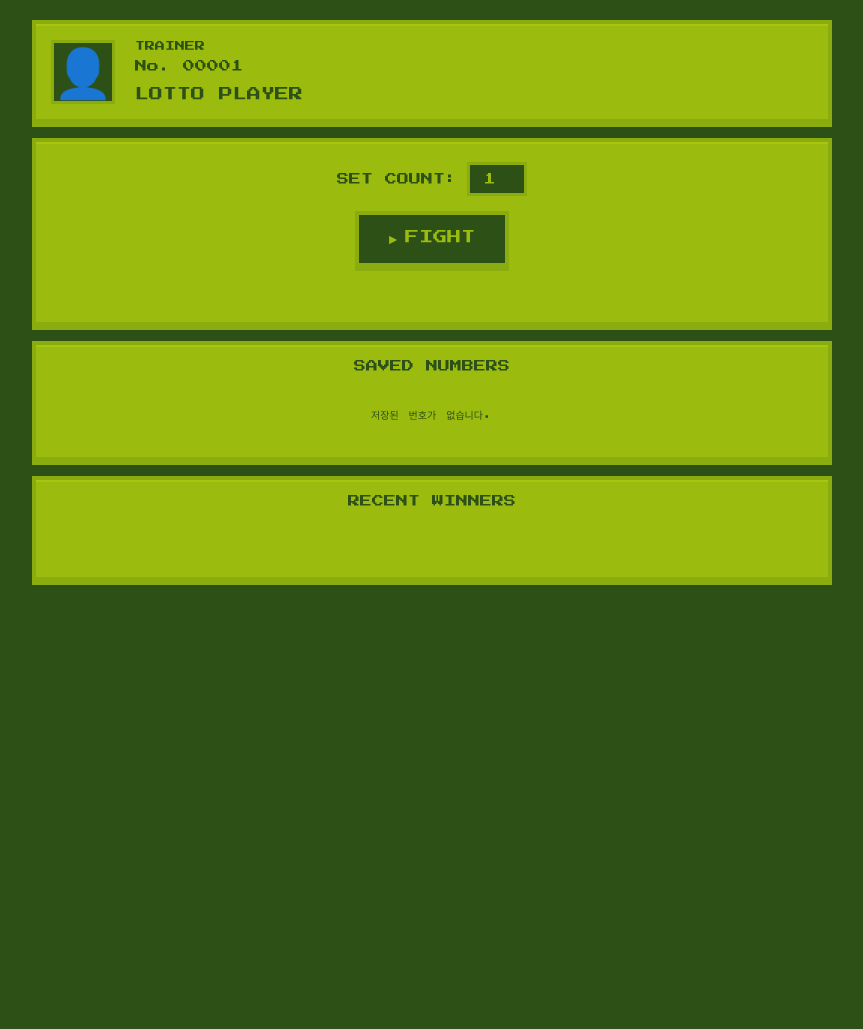
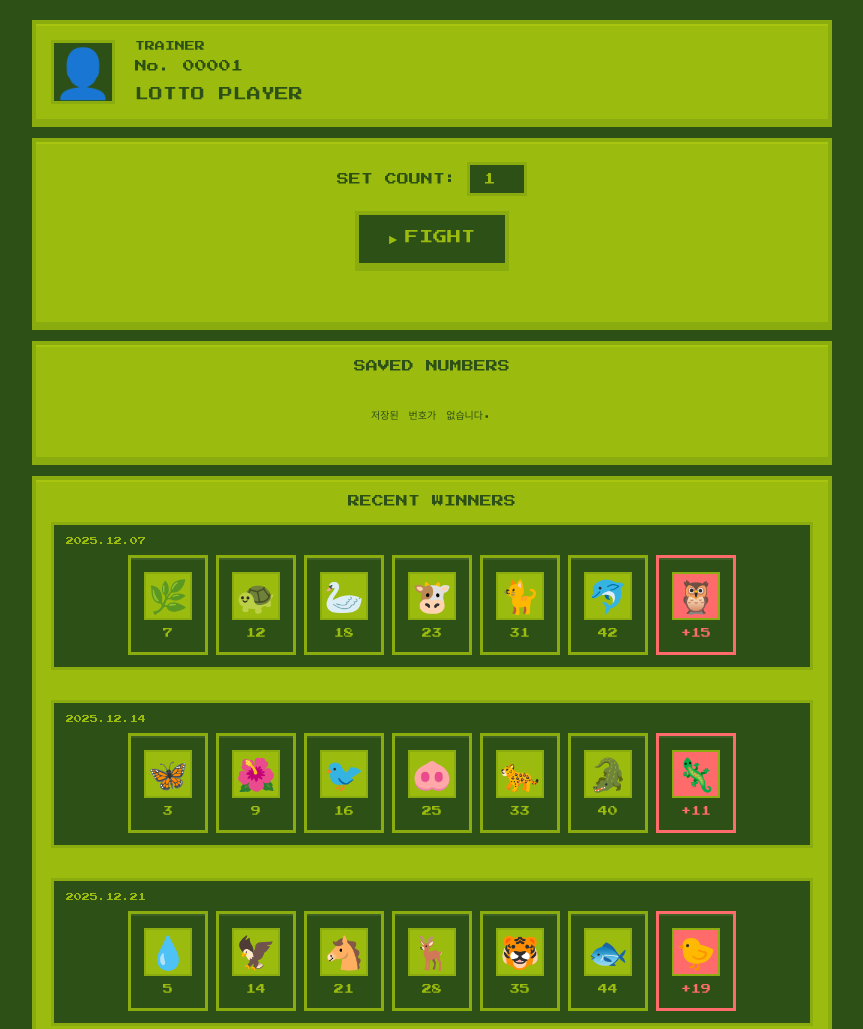
Before and after one commit to hamsterkingit/hamsterlottomaster, a website: page index.html in a window 1280 px wide. Shown: the top 1029 px of the page, without its empty margins (208-1071 px from the left). Before the commit the page ends 800 px from the top, so only its background shows below. Drawn offline with nearby package versions, Linux system fonts and the light colour scheme.

Commit message:
Add recent winners list display with Pokemon style

```diff
--- a/script.js
+++ b/script.js
@@ -279,4 +279,88 @@ document.addEventListener('DOMContentLoaded', () => {
 
     // 초기 표시
     displaySavedNumbers();
+    displayRecentWinners();
 });
+
+// 최근 당첨자 데이터 (이전 3개월 1등 당첨 번호 - 샘플 데이터)
+const previousWinningNumbers = [
+    { date: '2025.12.07', numbers: [7, 12, 18, 23, 31, 42], bonus: 15 },
+    { date: '2025.12.14', numbers: [3, 9, 16, 25, 33, 40], bonus: 11 },
+    { date: '2025.12.21', numbers: [5, 14, 21, 28, 35, 44], bonus: 19 },
+    { date: '2025.12.28', numbers: [2, 11, 17, 26, 32, 41], bonus: 8 },
+    { date: '2026.01.04', numbers: [1, 8, 15, 22, 29, 38], bonus: 13 },
+    { date: '2026.01.11', numbers: [4, 10, 19, 27, 34, 43], bonus: 6 },
+    { date: '2026.01.18', numbers: [6, 13, 20, 24, 30, 39], bonus: 14 },
+    { date: '2026.01.25', numbers: [9, 16, 21, 28, 35, 45], bonus: 7 },
+    { date: '2026.02.01', numbers: [3, 11, 18, 25, 32, 41], bonus: 12 },
+    { date: '2026.02.08', numbers: [5, 14, 19, 26, 33, 42], bonus: 9 },
+    { date: '2026.02.15', numbers: [2, 10, 17, 24, 31, 40], bonus: 16 },
+    { date: '2026.02.22', numbers: [4, 12, 20, 27, 34, 43], bonus: 5 }
+];
+
+// 최근 당첨자 표시
+function displayRecentWinners() {
+    const container = document.getElementById('recentWinners');
+    container.innerHTML = '';
+
+    if (previousWinningNumbers.length === 0) {
+        container.innerHTML = '<div style="text-align: center; color: #2d5016; font-size: 10px; padding: 20px;">당첨 정보가 없습니다.</div>';
+        return;
+    }
+
+    // 최근 3개만 표시
+    const recentWinners = previousWinningNumbers.slice(0, 3);
+
+    recentWinners.forEach(winner => {
+        const winnerSet = document.createElement('div');
+        winnerSet.className = 'saved-set';
+        winnerSet.style.marginBottom = '15px';
+
+        const date = document.createElement('div');
+        date.className = 'saved-timestamp';
+        date.textContent = winner.date;
+
+        const frames = document.createElement('div');
+        frames.className = 'saved-pokemon-frames';
+
+        winner.numbers.forEach(num => {
+            const frame = document.createElement('div');
+            frame.className = 'pokemon-frame';
+
+            const sprite = document.createElement('div');
+            sprite.className = 'pokemon-sprite';
+            sprite.textContent = getPokemonEmoji(num);
+
+            const number = document.createElement('div');
+            number.className = 'pokemon-number';
+            number.textContent = num;
+
+            frame.appendChild(sprite);
+            frame.appendChild(number);
+            frames.appendChild(frame);
+        });
+
+        // 보너스 번호
+        const bonusFrame = document.createElement('div');
+        bonusFrame.className = 'pokemon-frame';
+        bonusFrame.style.border = '3px solid #ff6b6b';
+
+        const bonusSprite = document.createElement('div');
+        bonusSprite.className = 'pokemon-sprite';
+        bonusSprite.textContent = getPokemonEmoji(winner.bonus);
+        bonusSprite.style.background = '#ff6b6b';
+
+        const bonusNumber = document.createElement('div');
+        bonusNumber.className = 'pokemon-number';
+        bonusNumber.textContent = `+${winner.bonus}`;
+        bonusNumber.style.color = '#ff6b6b';
+
+        bonusFrame.appendChild(bonusSprite);
+        bonusFrame.appendChild(bonusNumber);
+        frames.appendChild(bonusFrame);
+
+        winnerSet.appendChild(date);
+        winnerSet.appendChild(frames);
+        container.appendChild(winnerSet);
+    });
+}
--- a/style.css
+++ b/style.css
@@ -291,8 +291,9 @@ body {
 .winners-container {
     color: #2d5016;
     font-size: 10px;
-    text-align: center;
-    padding: 20px;
+    display: flex;
+    flex-direction: column;
+    gap: 15px;
 }
 
 /* Pokemon Sprites Mapping */
```
